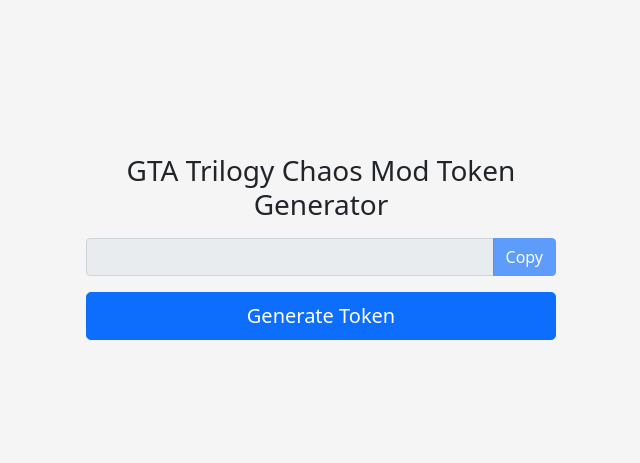
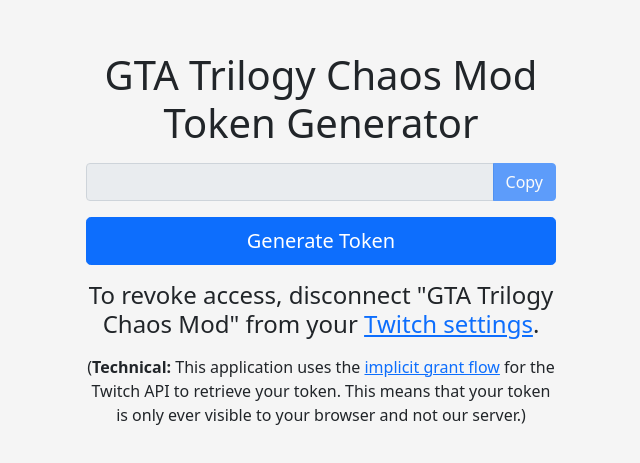
Before and after one commit to gta-chaos-mod/Trilogy-GUI-Tool, a plain HTML site: page TokenGenerator/index.html in a window 1280 px wide. Shown: the part 153-616 px from the top of the page, without its empty margins (319-959 px from the left). Drawn offline with nearby package versions, Linux system fonts and the light colour scheme.

Commit message:
Add disclaimers and links to Token Generator website

```diff
--- a/TokenGenerator/index.html
+++ b/TokenGenerator/index.html
@@ -13,13 +13,23 @@
 
 <body class="text-center">
     <main class="token-form">
-        <h1 class="h3 mb-3 fw-normal">GTA Trilogy Chaos Mod Token Generator</h1>
+        <h1 class="mb-3">GTA Trilogy Chaos Mod Token Generator</h1>
 
         <div class="input-group mb-3">
             <input id="tokenInput" type="password" readonly="true" class="form-control" aria-label="Token">
-            <button class="btn btn-primary" type="button" disabled="true" onclick="copyToClipboard()">Copy</button>
+            <button id="tokenCopyToClipboard" class="btn btn-primary" type="button" disabled="true"
+                onclick="copyToClipboard()">Copy</button>
         </div>
         <button class="w-100 btn btn-lg btn-primary" onclick="generateToken()">Generate Token</button>
+
+        <h4 class="mt-3 fw-normal">To revoke access, disconnect "GTA Trilogy Chaos Mod" from your <a
+                href="http://www.twitch.tv/settings/connections" target="_blank">Twitch settings</a>.</h4>
+
+        <p class="mt-3">(<strong>Technical:</strong> This application uses the <a
+                href="https://dev.twitch.tv/docs/v5/guides/authentication/" target="_blank">implicit grant flow</a> for
+            the Twitch API to retrieve
+            your token. This
+            means that your token is only ever visible to your browser and not our server.)</p>
     </main>
 
     <script src="main.js"></script>
```
